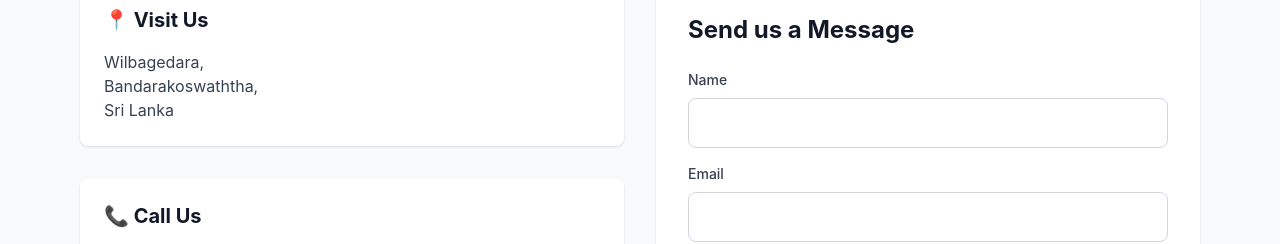
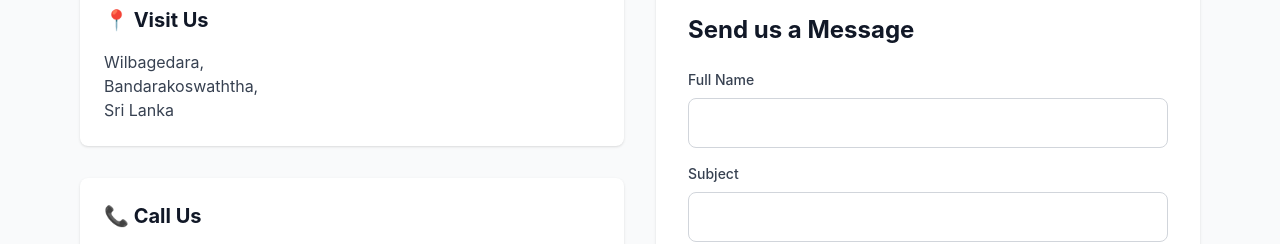
Before and after one commit to lakkaru/sanasa-wilbagedara, a React (Create React App) app in the folder client/: page /contact in a window 1280 px wide. Shown: the part 378-622 px from the top of the page. Built offline with nearby package versions, Linux system fonts and the light colour scheme; a web font is replaced by a local one.

Commit message:
feat: implement inquiry submission with validation and save to MongoDB

```diff
--- a/client/package.json
+++ b/client/package.json
@@ -41,4 +41,5 @@
       "last 1 safari version"
     ]
   }
+  ,"proxy": "http://localhost:5000"
 }
--- a/client/src/pages/ContactPage.jsx
+++ b/client/src/pages/ContactPage.jsx
@@ -4,8 +4,8 @@ import WhatsAppButton from '../components/common/WhatsAppButton';
 
 export default function ContactPage() {
   const [formData, setFormData] = useState({
-    name: '',
-    email: '',
+    fullName: '',
+    subject: '',
     phone: '',
     message: '',
   });
@@ -21,9 +21,18 @@ export default function ContactPage() {
     e.preventDefault();
     setLoading(true);
     try {
-      // TODO: Submit to API
+      const response = await fetch('/api/inquiries', {
+        method: 'POST',
+        headers: {
+          'Content-Type': 'application/json',
+        },
+        body: JSON.stringify(formData),
+      });
+      if (!response.ok) {
+        throw new Error('Failed to submit inquiry');
+      }
       setSuccess(true);
-      setFormData({ name: '', email: '', phone: '', message: '' });
+      setFormData({ fullName: '', subject: '', phone: '', message: '' });
       setTimeout(() => setSuccess(false), 3000);
     } catch (error) {
       console.error('Error submitting form:', error);
@@ -100,22 +109,22 @@ export default function ContactPage() {
               )}
               <form onSubmit={handleSubmit} className="space-y-4">
                 <div>
-                  <label className="form-label">Name</label>
+                  <label className="form-label">Full Name</label>
                   <input
                     type="text"
-                    name="name"
-                    value={formData.name}
+                    name="fullName"
+                    value={formData.fullName}
                     onChange={handleChange}
                     className="form-input"
                     required
                   />
                 </div>
                 <div>
-                  <label className="form-label">Email</label>
+                  <label className="form-label">Subject</label>
                   <input
-                    type="email"
-                    name="email"
-                    value={formData.email}
+                    type="text"
+                    name="subject"
+                    value={formData.subject}
                     onChange={handleChange}
                     className="form-input"
                     required
```
Also changed, not shown: 1 other file (tests, documents, lock files or other folders).
